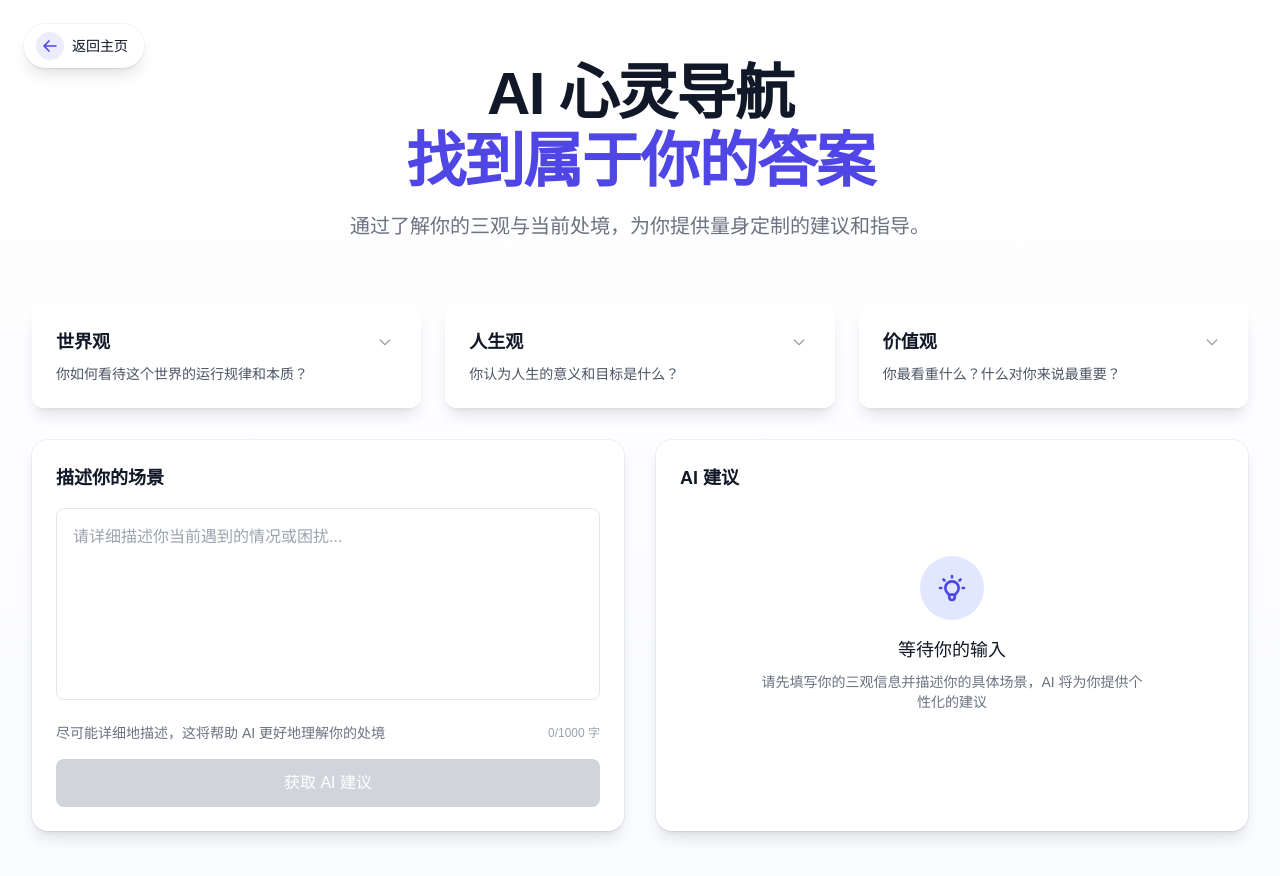
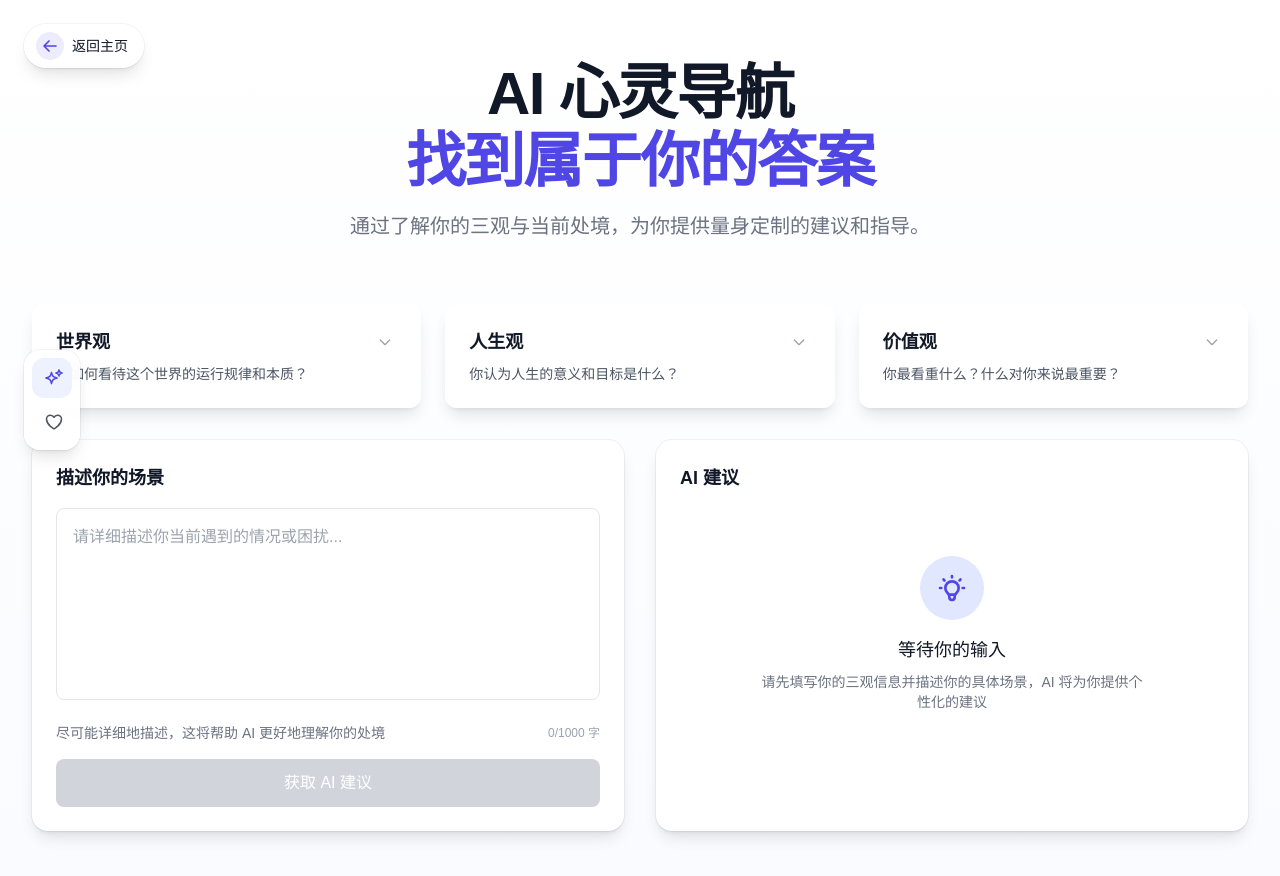
Before and after one commit to HJSunDev/soul-pilot, a Next.js app: page /advisor in a window 1280 px wide. Shown: the top 876 px of the page. Built offline with nearby package versions, Linux system fonts and the light colour scheme; no server answers.

Commit message:
feat(advisor): add sidebar navigation

```diff
--- a/app/(ai-advisor)/advisor/page.tsx
+++ b/app/(ai-advisor)/advisor/page.tsx
@@ -2,8 +2,45 @@
 
 import { AdvisorView } from '../_components/AdvisorView';
 import Link from 'next/link';
+import { useState, useCallback } from 'react';
+
+// 定义功能模块数据
+const modules = [
+  {
+    id: 'ai-advisor',
+    name: 'AI 导航',
+    icon: (
+      <svg className="w-5 h-5" fill="none" viewBox="0 0 24 24" strokeWidth={1.8} stroke="currentColor">
+        <path strokeLinecap="round" strokeLinejoin="round" d="M9.813 15.904L9 18.75l-.813-2.846a4.5 4.5 0 00-3.09-3.09L2.25 12l2.846-.813a4.5 4.5 0 003.09-3.09L9 5.25l.813 2.846a4.5 4.5 0 003.09 3.09L15.75 12l-2.846.813a4.5 4.5 0 00-3.09 3.09zM18.259 8.715L18 9.75l-.259-1.035a3.375 3.375 0 00-2.455-2.456L14.25 6l1.036-.259a3.375 3.375 0 002.455-2.456L18 2.25l.259 1.035a3.375 3.375 0 002.456 2.456L21.75 6l-1.035.259a3.375 3.375 0 00-2.456 2.456z" />
+      </svg>
+    ),
+    href: '/advisor',
+    active: true
+  },
+  {
+    id: 'emotion-archive',
+    name: '情绪档案',
+    icon: (
+      <svg className="w-5 h-5" fill="none" viewBox="0 0 24 24" strokeWidth={1.8} stroke="currentColor">
+        <path strokeLinecap="round" strokeLinejoin="round" d="M21 8.25c0-2.485-2.099-4.5-4.688-4.5-1.935 0-3.597 1.126-4.312 2.733-.715-1.607-2.377-2.733-4.313-2.733C5.1 3.75 3 5.765 3 8.25c0 7.22 9 12 9 12s9-4.78 9-12Z" />
+      </svg>
+    ),
+    href: '/emotion-archive'
+  }
+];
 
 export default function AdvisorPage() {
+  const [isNavExpanded, setIsNavExpanded] = useState(false);
+
+  // 使用 useCallback 优化性能
+  const handleMouseEnter = useCallback(() => {
+    setIsNavExpanded(true);
+  }, []);
+
+  const handleMouseLeave = useCallback(() => {
+    setIsNavExpanded(false);
+  }, []);
+
   return (
     // 页面容器，设置背景渐变
     <div className="min-h-screen bg-gradient-to-b from-white to-indigo-50/30">
@@ -46,6 +83,38 @@ export default function AdvisorPage() {
         </Link>
       </div>
 
+      {/* 侧边导航栏 */}
+      <nav
+        className={`fixed left-6 top-1/2 -translate-y-1/2 z-40 transition-all duration-300 ease-in-out ${isNavExpanded ? 'w-48' : 'w-14 hover:w-48'}`}
+        onMouseEnter={handleMouseEnter}
+        onMouseLeave={handleMouseLeave}
+      >
+        <div className="bg-white/90 backdrop-blur-md rounded-2xl shadow-lg ring-1 ring-gray-900/5 p-2">
+          {/* 导航链接 */}
+          <div className="space-y-1">
+            {modules.map((module) => (
+              <Link
+                key={module.id}
+                href={module.href}
+                className={`flex items-center gap-3 px-3 py-2.5 rounded-xl transition-all duration-200 group
+                  ${module.active
+                    ? 'text-indigo-600 bg-indigo-50'
+                    : 'text-gray-600 hover:text-indigo-600 hover:bg-indigo-50/50'
+                  }
+                `}
+              >
+                <span className="flex-shrink-0 transition-transform duration-200 group-hover:scale-110">
+                  {module.icon}
+                </span>
+                <span className={`text-sm font-medium truncate transition-opacity duration-200 ${isNavExpanded ? 'opacity-100' : 'opacity-0 group-hover:opacity-100'}`}>
+                  {module.name}
+                </span>
+              </Link>
+            ))}
+          </div>
+        </div>
+      </nav>
+
       <div
         // 内容容器，设置最大宽度和内边距
         className="max-w-7xl mx-auto px-4 sm:px-6 lg:px-8 py-16"
```
